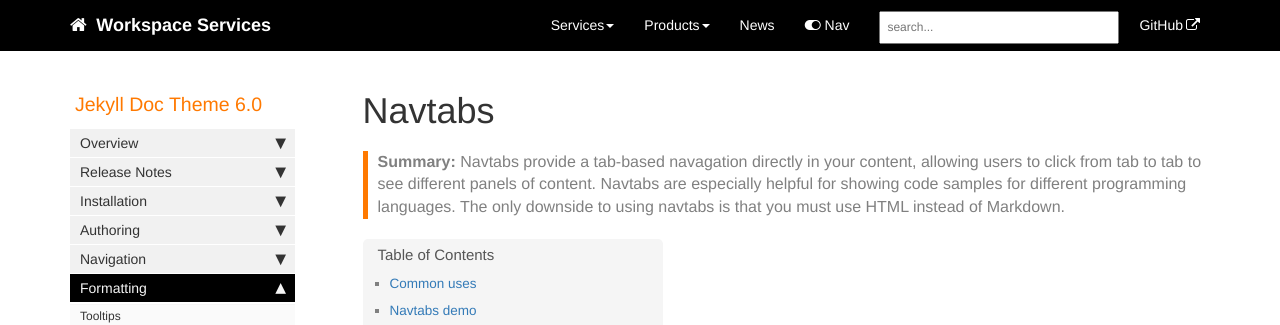
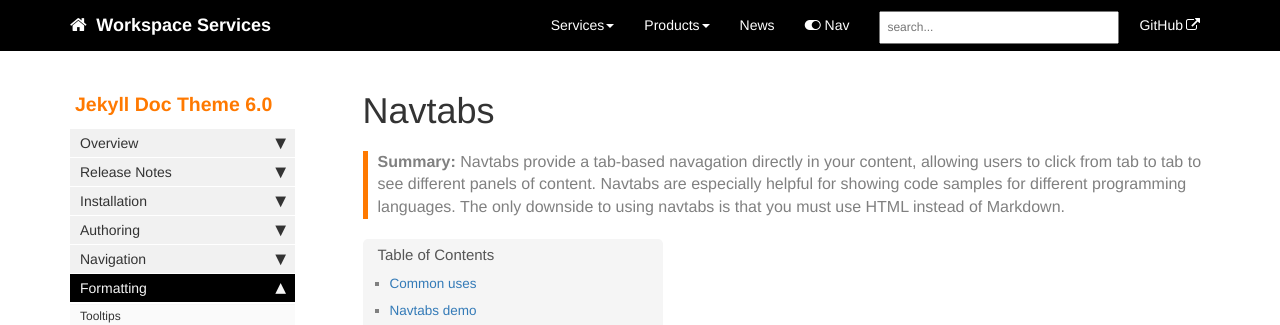
Before and after one commit to brummens/workspace-docs, a Jekyll site: the page built from pages/mydoc/mydoc_navtabs.md, in a window 1280 px wide. Shown: the top 325 px of the page. Built offline with Jekyll 4.4.1, drawn with Linux system fonts in a browser that asks for light colours; comment, search, counter and statistics services are not loaded.

Commit message:
Update theme-black.css

```diff
--- a/css/theme-black.css
+++ b/css/theme-black.css
@@ -9,7 +9,7 @@
 h4 {color: #808080; }
 
 .nav-tabs > li.active > a, .nav-tabs > li.active > a:hover, .nav-tabs > li.active > a:focus {
-    background-color: #248ec2;
+    background-color: #FF7900;
     color: white;
 }
 
@@ -22,7 +22,7 @@
 }
 
 div.navbar-collapse .dropdown-menu > li > a:hover {
-    background-color: #000000;
+    background-color: #FFFFFF;
 }
 
 .navbar-inverse .navbar-nav>li>a, .navbar-inverse .navbar-brand {
@@ -98,7 +98,7 @@
 
 li.sidebarTitle {
     margin-top:20px;
-    font-weight:normal;
+    font-weight:bold;
     font-size:130%;
     color: #FF7900;
     margin-bottom:10px;
```
